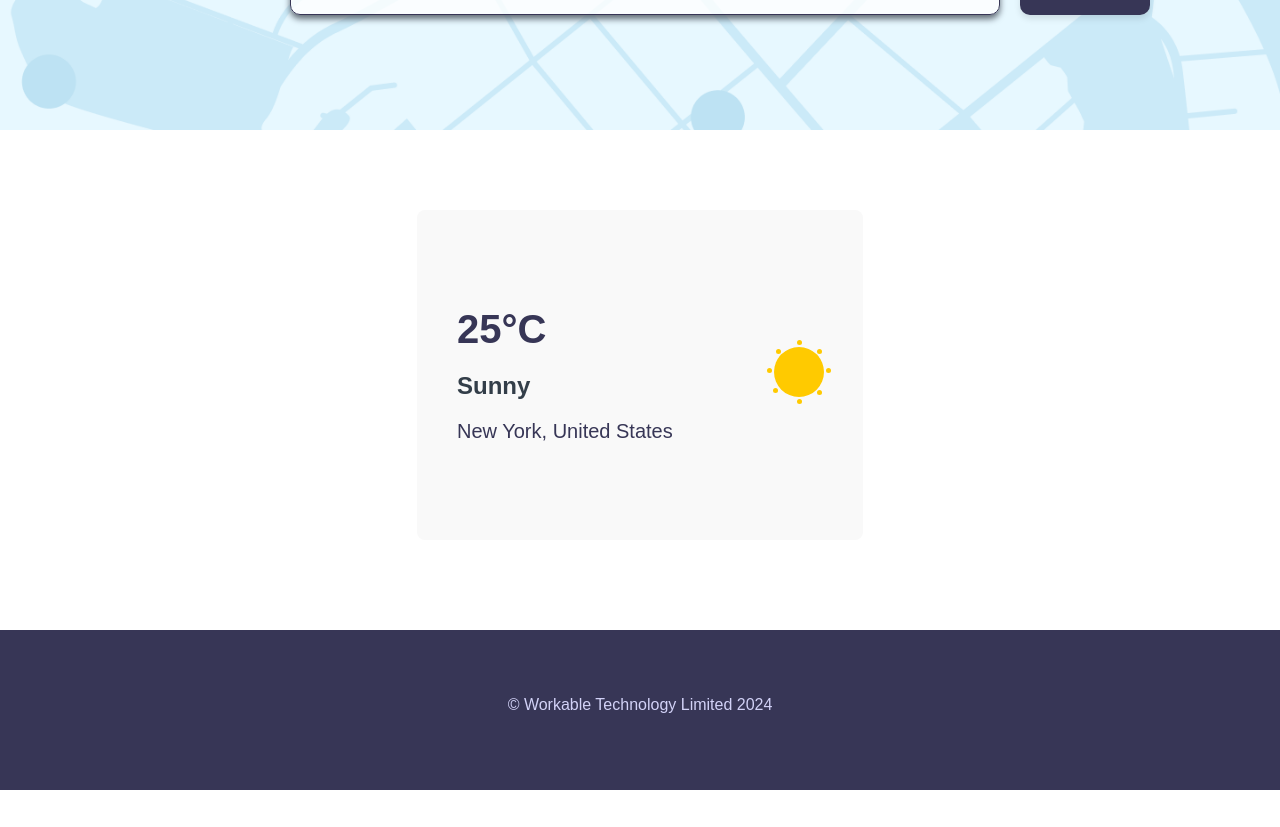
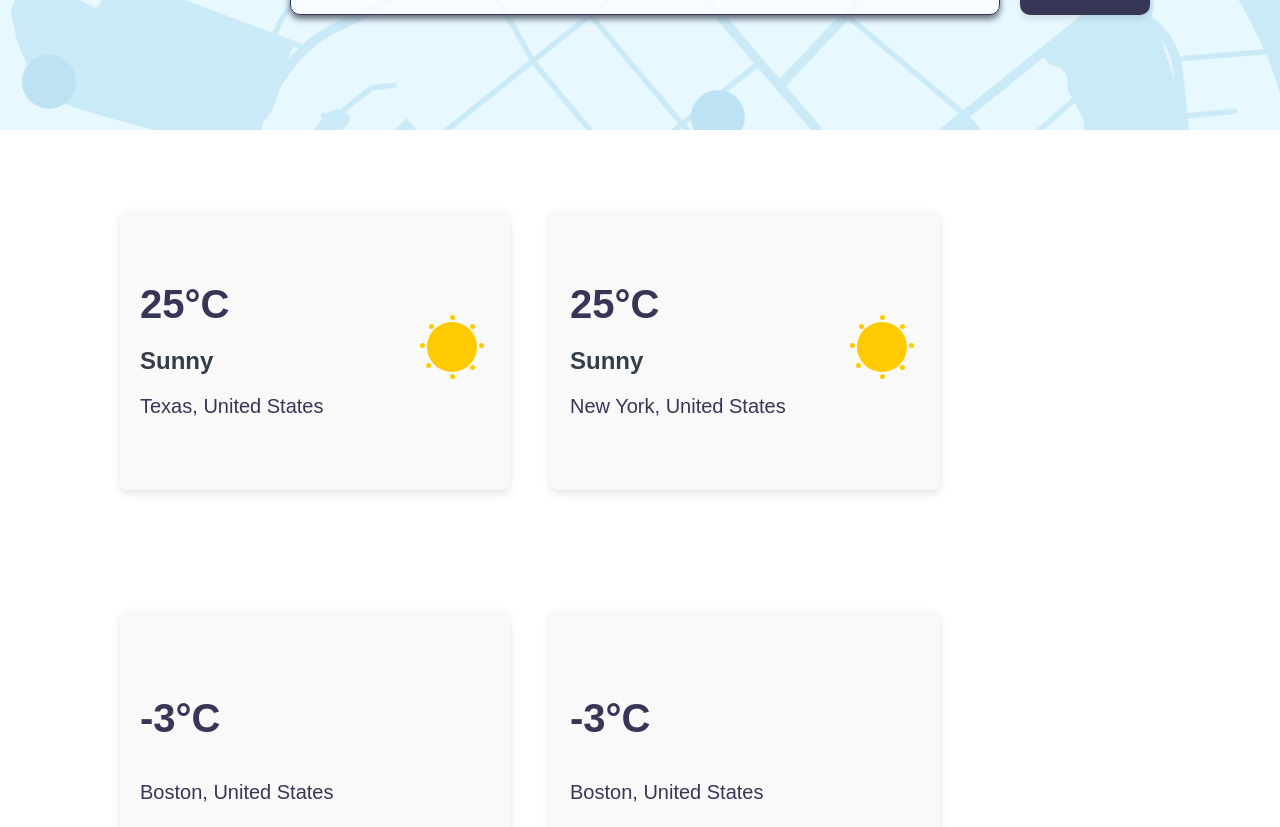
Before and after one commit to gevpa/lpweather, a React (Vite) app: page / in a window 1280 px wide. Shown: the part 660-1487 px from the top of the page. Before the commit the page ends 1450 px from the top, so only its background shows below. Built offline with nearby package versions, Linux system fonts and the light colour scheme.

Commit message:
organize the Cards in CardsWrapper into grid

```diff
--- a/src/components/WeatherCard/WeatherCard.tsx
+++ b/src/components/WeatherCard/WeatherCard.tsx
@@ -1,4 +1,4 @@
-import WeatherIcon from "../../assets/WeatherIcons/ClearSkyDay.svg";
+import ClearSkyDay from "../../assets/WeatherIcons/ClearSkyDay.svg";
 import "../WeatherCard/weatherCard.css";
 import "../../constants/constants.css";
 
@@ -16,7 +16,7 @@ function WeatherCard({ data }: { data: any }) {
       </div>
 
       <div className="weatherIcon">
-        {data.weather === "Sunny" ? <img src={WeatherIcon}></img> : <span />}
+        {data.weather === "Sunny" ? <img src={ClearSkyDay}></img> : <span />}
       </div>
     </div>
   );
--- a/src/pages/Home/CardsWrapper/CardsWrapper.css
+++ b/src/pages/Home/CardsWrapper/CardsWrapper.css
@@ -1,2 +1,27 @@
-* {
+.cardsWrapper {
+  display: flex;
+  flex-direction: column;
+  align-items: center;
+  padding: 0 120px;
 }
+
+.cardsContainer {
+  display: flex;
+  flex-wrap: wrap;
+  gap: 40px;
+  width: 100%;
+}
+
+.weatherCard {
+  width: 350px;
+  height: 240px;
+  padding: 20px;
+  border-radius: 8px;
+  background-color: #f9f9f9;
+  box-shadow: 0 4px 8px rgba(0, 0, 0, 0.1);
+  transition: transform 0.3s ease;
+}
+
+.weatherCard:hover {
+  transform: scale(1.05);
+}
--- a/src/pages/Home/CardsWrapper/CardsWrapper.tsx
+++ b/src/pages/Home/CardsWrapper/CardsWrapper.tsx
@@ -1,7 +1,16 @@
+import React, { useState } from "react";
 import WeatherCard from "../../../components/WeatherCard/WeatherCard";
 import "../CardsWrapper/CardsWrapper.css";
 
 const cardMockData = [
+  {
+    city: "Texas",
+    country: "United States",
+    temperature: "25°C",
+    weather: "Sunny",
+    lat: 40.7128,
+    lon: -74.006,
+  },
   {
     city: "New York",
     country: "United States",
@@ -10,16 +19,85 @@ const cardMockData = [
     lat: 40.7128,
     lon: -74.006,
   },
+  {
+    city: "Boston",
+    country: "United States",
+    temperature: "-3°C",
+    weather: "Snow",
+    lat: 42.3601,
+    lon: -71.0589,
+  },
+  {
+    city: "Boston",
+    country: "United States",
+    temperature: "-3°C",
+    weather: "Snow",
+    lat: 42.3601,
+    lon: -71.0589,
+  },
+  {
+    city: "Boston",
+    country: "United States",
+    temperature: "-3°C",
+    weather: "Snow",
+    lat: 42.3601,
+    lon: -71.0589,
+  },
+  {
+    city: "Boston",
+    country: "United States",
+    temperature: "-3°C",
+    weather: "Snow",
+    lat: 42.3601,
+    lon: -71.0589,
+  },
+  {
+    city: "Boston",
+    country: "United States",
+    temperature: "-3°C",
+    weather: "Snow",
+    lat: 42.3601,
+    lon: -71.0589,
+  },
+  {
+    city: "Boston",
+    country: "United States",
+    temperature: "-3°C",
+    weather: "Snow",
+    lat: 42.3601,
+    lon: -71.0589,
+  },
 ];
 
 function CardsWrapper() {
+  const [cards, setCards] = useState(cardMockData);
+
+  const handleSearch = (newCardData) => {
+    setCards((prevCards) => [newCardData, ...prevCards]);
+  };
+
   return (
-    <div style={{ minHeight: "500px" }}>
-      {cardMockData.map((cardData) => (
-        <WeatherCard data={cardData} />
-      ))}
+    <div className="cardsWrapper">
+      {/* Grid για τις κάρτες */}
+      <div className="cardsContainer">
+        {cards.map((cardData, index) => (
+          <WeatherCard
+            key={`${cardData.city}-${cardData.lat}-${cardData.lon}`}
+            data={cardData}
+            isRecent={index === 0}
+          />
+        ))}
+      </div>
     </div>
   );
+
+  // return (
+  //   <div style={{ minHeight: "500px" }}>
+  //     {cardMockData.map((cardData) => (
+  //       <WeatherCard data={cardData} />
+  //     ))}
+  //   </div>
+  // );
 }
 
 export default CardsWrapper;
```
